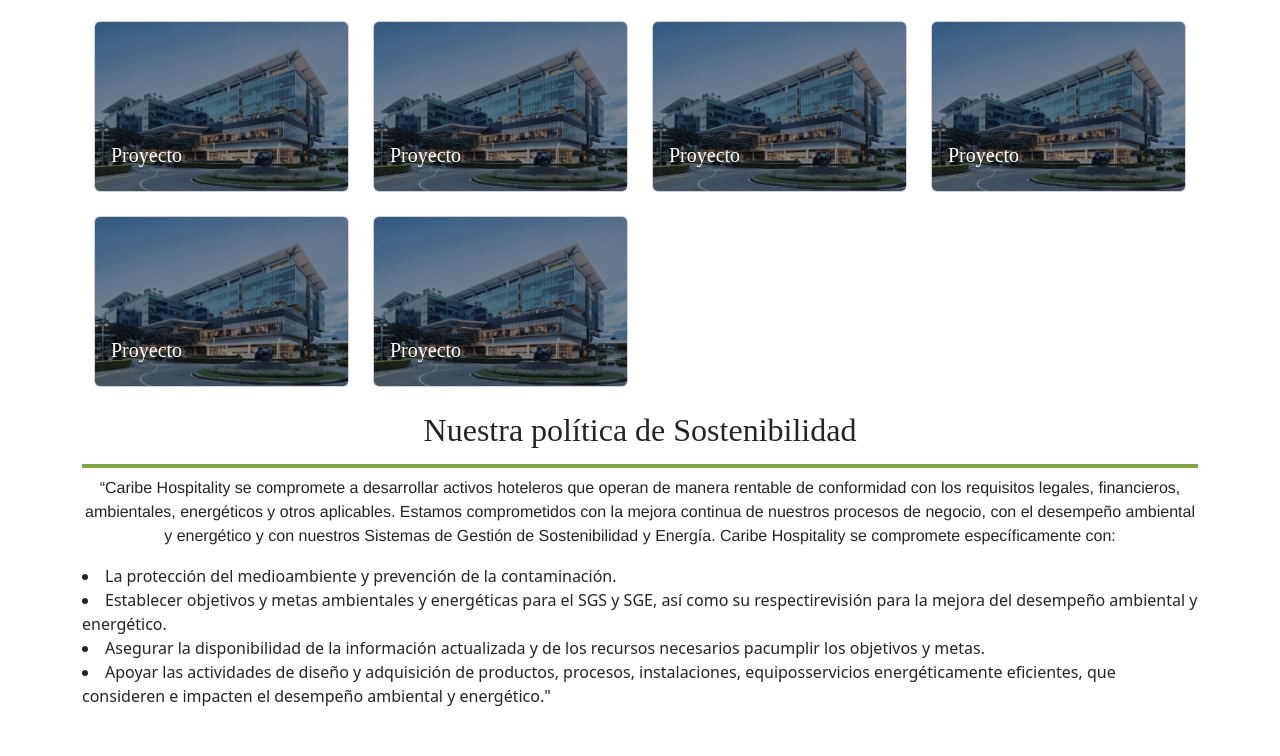
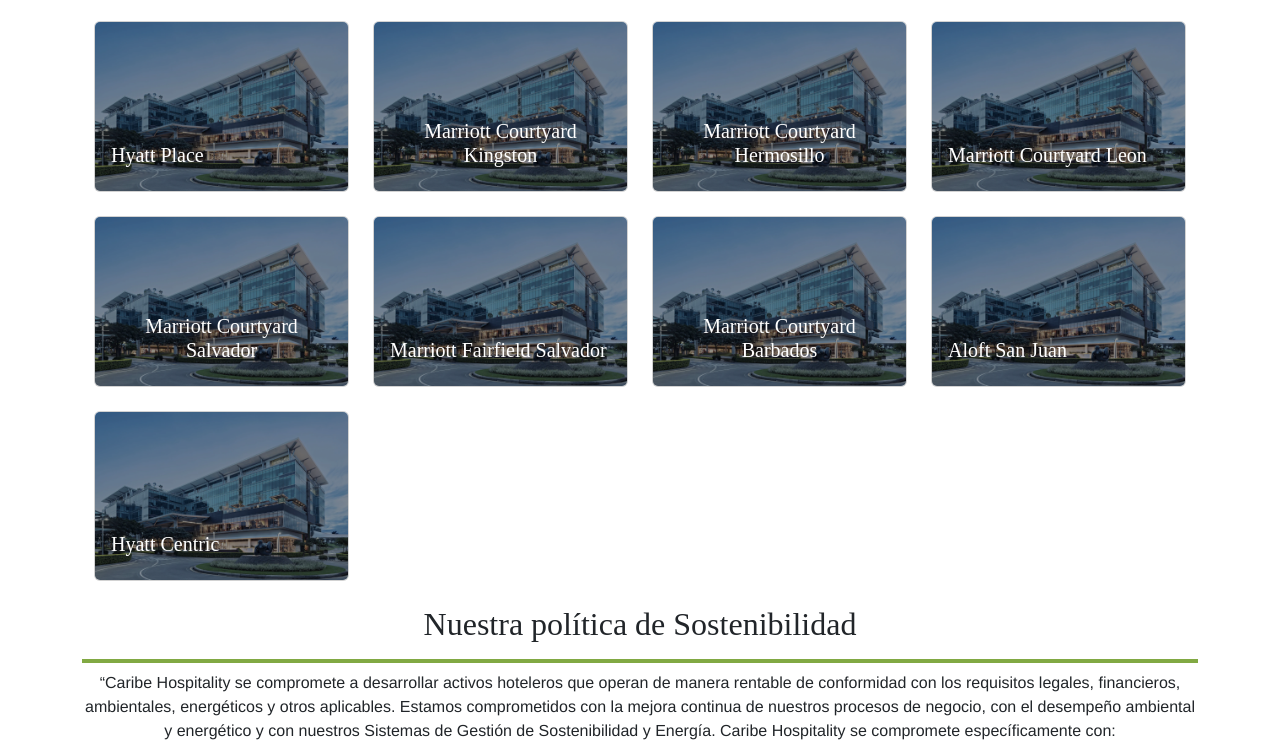
Before and after one commit to Adrianson09/caribehtml, a plain HTML site: page index.html in a window 1280 px wide. Shown: the part 2473-3229 px from the top of the page. Drawn offline with nearby package versions, Linux system fonts and the light colour scheme.

Commit message:
add english page fix footer

```diff
--- a/index.html
+++ b/index.html
@@ -229,7 +229,7 @@
                             <img src="./img/fp2.webp" class="card-img" alt="Imagen" >
                             <div class="card-img-overlay d-flex align-items-end" style="background-color: rgba(0, 0, 0, 0.4);">
                               <h5 class="card-title">
-                                <a href="#" style="color: white;">Proyecto</a>
+                                <a href="#" style="color: white;">Hyatt Place</a>
                               </h5>
                             </div>
                           </div>
@@ -243,7 +243,7 @@
                             <img src="./img/fp2.webp" class="card-img" alt="Imagen" >
                             <div class="card-img-overlay d-flex align-items-end" style="background-color: rgba(0, 0, 0, 0.4);">
                               <h5 class="card-title">
-                                <a href="#" style="color: white;">Proyecto</a>
+                                <a href="#" style="color: white;">Marriott Courtyard Kingston</a>
                               </h5>
                             </div>
                           </div>
@@ -257,7 +257,7 @@
                             <img src="./img/fp2.webp" class="card-img" alt="Imagen" >
                             <div class="card-img-overlay d-flex align-items-end" style="background-color: rgba(0, 0, 0, 0.4);">
                               <h5 class="card-title">
-                                <a href="#" style="color: white;">Proyecto</a>
+                                <a href="#" style="color: white;">Marriott Courtyard Hermosillo</a>
                               </h5>
                             </div>
                           </div>
@@ -271,7 +271,7 @@
                             <img src="./img/fp2.webp" class="card-img" alt="Imagen" >
                             <div class="card-img-overlay d-flex align-items-end" style="background-color: rgba(0, 0, 0, 0.4);">
                               <h5 class="card-title">
-                                <a href="#" style="color: white;">Proyecto</a>
+                                <a href="#" style="color: white;">Marriott Courtyard Leon</a>
                               </h5>
                             </div>
                           </div>
@@ -285,7 +285,7 @@
                             <img src="./img/fp2.webp" class="card-img" alt="Imagen" >
                             <div class="card-img-overlay d-flex align-items-end" style="background-color: rgba(0, 0, 0, 0.4);">
                               <h5 class="card-title">
-                                <a href="#" style="color: white;">Proyecto</a>
+                                <a href="#" style="color: white;">Marriott Courtyard Salvador</a>
                               </h5>
                             </div>
                           </div>
@@ -299,7 +299,50 @@
                             <img src="./img/fp2.webp" class="card-img" alt="Imagen" >
                             <div class="card-img-overlay d-flex align-items-end" style="background-color: rgba(0, 0, 0, 0.4);">
                               <h5 class="card-title">
-                                <a href="#" style="color: white;">Proyecto</a>
+                                <a href="#" style="color: white;">Marriott Fairfield Salvador</a>
+                              </h5>
+                            </div>
+                          </div>
+                        </div>
+                      </div>
+
+                         <!-- Agrega más col-lg-3 o col-md-6 para más cards -->
+                    <div class="col-lg-3 col-md-6 mb-4">
+                        <div class="card">
+                          <div class="position-relative">
+                            <img src="./img/fp2.webp" class="card-img" alt="Imagen" >
+                            <div class="card-img-overlay d-flex align-items-end" style="background-color: rgba(0, 0, 0, 0.4);">
+                              <h5 class="card-title">
+                                <a href="#" style="color: white;">Marriott Courtyard Barbados</a>
+                              </h5>
+                            </div>
+                          </div>
+                        </div>
+                      </div>
+
+                             <!-- Agrega más col-lg-3 o col-md-6 para más cards -->
+                    <div class="col-lg-3 col-md-6 mb-4">
+                        <div class="card">
+                          <div class="position-relative">
+                            <img src="./img/fp2.webp" class="card-img" alt="Imagen" >
+                            <div class="card-img-overlay d-flex align-items-end" style="background-color: rgba(0, 0, 0, 0.4);">
+                              <h5 class="card-title">
+                                <a href="#" style="color: white;">Aloft San Juan</a>
+                              </h5>
+                            </div>
+                          </div>
+                        </div>
+                      </div>
+
+
+                             <!-- Agrega más col-lg-3 o col-md-6 para más cards -->
+                    <div class="col-lg-3 col-md-6 mb-4">
+                        <div class="card">
+                          <div class="position-relative">
+                            <img src="./img/fp2.webp" class="card-img" alt="Imagen" >
+                            <div class="card-img-overlay d-flex align-items-end" style="background-color: rgba(0, 0, 0, 0.4);">
+                              <h5 class="card-title">
+                                <a href="#" style="color: white;">Hyatt Centric</a>
                               </h5>
                             </div>
                           </div>
@@ -375,8 +418,8 @@
           </style>
 
           <footer class="container-fluid">
-            <div class="row container justify-content-center">
-              <div class="col-md-6 p-5">
+            <div class="row ">
+              <div class="col-12 col-md-6 p-5">
                 <h5>COSTA RICA</h5>
                 <p>
                   Tel: +(506) 2208-8890<br>
@@ -386,7 +429,7 @@
                 </p>
               </div>
 
-              <div class="col-md-6 p-5 ">
+              <div class="col-12 col-md-6 p-5 ">
                 <h5>MÉXICO</h5>
                 <p>
                   Tel: +52 (55) 46313338<br>
```
Also changed, not shown: en.html (+3 -3 lines).
